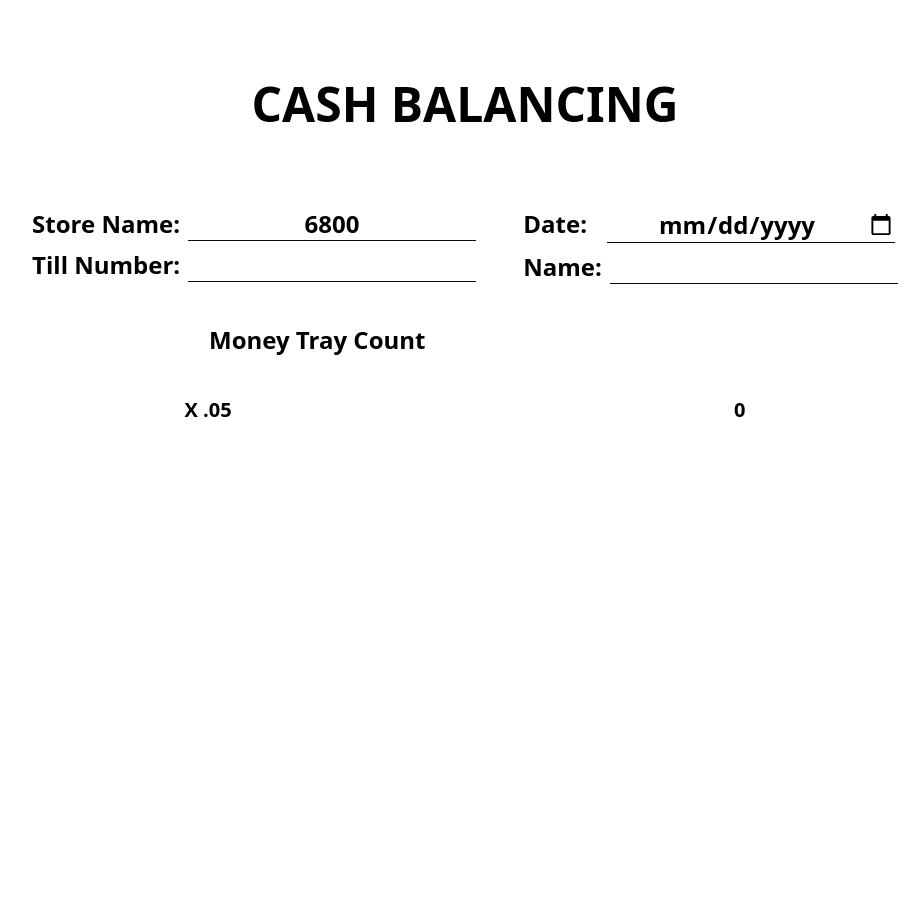
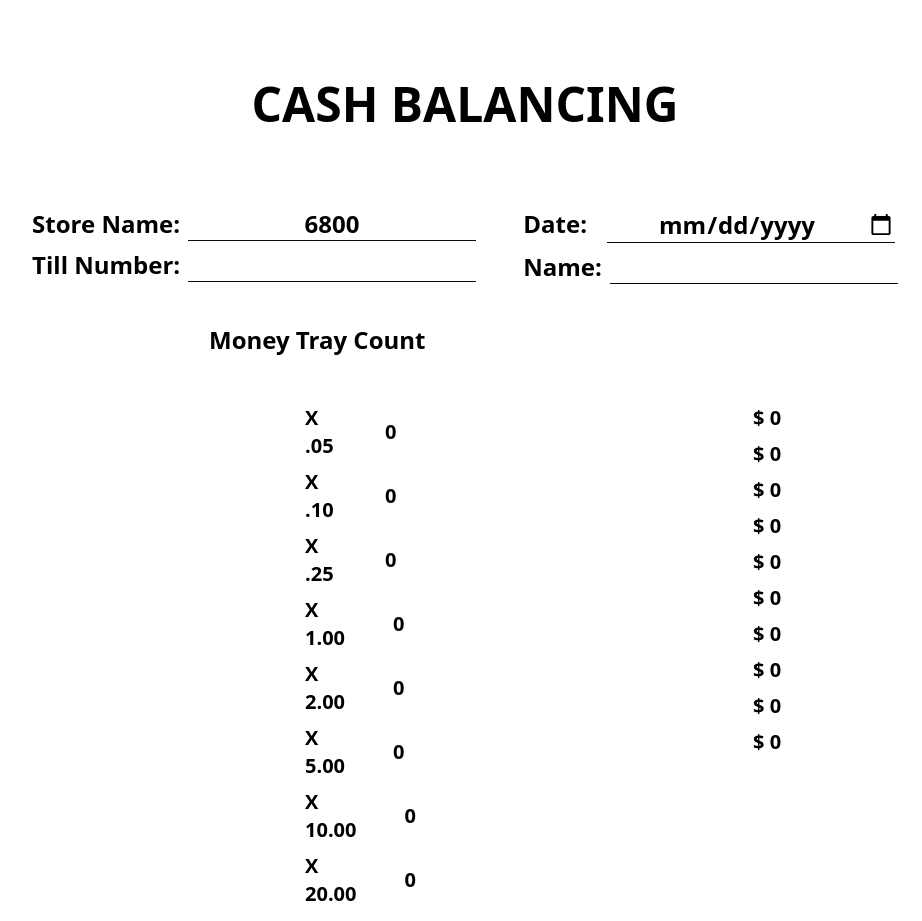
Before and after one commit to Terence-A/balance_sheet, a React (Vite) app: page / in a window 1280 px wide. Shown: the top 921 px of the page, without its empty margins (175-1097 px from the left). Before the commit the page ends 800 px from the top, so only its background shows below. Built offline with nearby package versions, Linux system fonts and the light colour scheme.

Commit message:
added tabs for both coin counts and coin totals under the money tray count

```diff
--- a/src/components/CashCounts.jsx
+++ b/src/components/CashCounts.jsx
@@ -1,5 +1,6 @@
 import { useState } from "react";
 import CoinTab from "./CoinTab";
+import TotalTab from "./totalTab";
 
 const CashCounts = () => {
   const [coinCount, setCoinCount] = useState({
@@ -15,37 +16,98 @@ const CashCounts = () => {
     hundreds: 0,
   });
 
-  let totalCoin = coinCount.nickels * 0.05;
+  //   let totalCoin = coinCount.nickels * 0.05;
 
-  const handleChange = ({ inputIdentifier, newValue }) => {
-    setCoinCount = (prevCoinCount) => {
+  const handleChange = (inputIdentifier, newValue) => {
+    setCoinCount((prevCoinCount) => {
       return {
         ...prevCoinCount,
         [inputIdentifier]: +newValue,
       };
-    };
+    });
   };
   return (
     <section className="mt-10">
-      <header className="ml-56 text-2xl font-semibold mb-10">
+      <header className="ml-56 text-2xl font-extrabold mb-10">
         Money Tray Count
       </header>
-      <div className="flex justify-evenly text-xl font-semibold">
-        <div>
+      <div className="flex justify-around text-xl font-semibold w-[80%]  mx-auto ">
+        <div className="w-[50%]  pl-56 ">
           <ol>
             <CoinTab
               coinTitle="X .05"
               coinName="nickels"
-              coinValue={coinCount.nickels}
+              coinAmount={coinCount.nickels}
+              handleChange={handleChange}
+            />
+            <CoinTab
+              coinTitle="X .10"
+              coinName="dimes"
+              coinAmount={coinCount.dimes}
+              handleChange={handleChange}
+            />
+            <CoinTab
+              coinTitle="X .25"
+              coinName="quarters"
+              coinAmount={coinCount.quarters}
+              handleChange={handleChange}
+            />
+            <CoinTab
+              coinTitle="X 1.00"
+              coinName="loonies"
+              coinAmount={coinCount.loonies}
+              handleChange={handleChange}
+            />
+            <CoinTab
+              coinTitle="X 2.00"
+              coinName="toonies"
+              coinAmount={coinCount.toonies}
+              handleChange={handleChange}
+            />
+            <CoinTab
+              coinTitle="X 5.00"
+              coinName="fives"
+              coinAmount={coinCount.fives}
+              handleChange={handleChange}
+            />
+            <CoinTab
+              coinTitle="X 10.00"
+              coinName="tens"
+              coinAmount={coinCount.tens}
+              handleChange={handleChange}
+            />
+            <CoinTab
+              coinTitle="X 20.00"
+              coinName="twenties"
+              coinAmount={coinCount.twenties}
+              handleChange={handleChange}
+            />
+            <CoinTab
+              coinTitle="X 50.00"
+              coinName="fifties"
+              coinAmount={coinCount.fifties}
+              handleChange={handleChange}
+            />
+            <CoinTab
+              coinTitle="X 100.00"
+              coinName="hundreds"
+              coinAmount={coinCount.hundreds}
               handleChange={handleChange}
             />
           </ol>
         </div>
-        <div>
+        <div className="w-[50%] pl-72 ">
           <ol>
-            <li>
-              <p>{coinCount.nickels}</p>
-            </li>
+            <TotalTab total={coinCount.nickels} />
+            <TotalTab total={coinCount.dimes} />
+            <TotalTab total={coinCount.quarters} />
+            <TotalTab total={coinCount.loonies} />
+            <TotalTab total={coinCount.toonies} />
+            <TotalTab total={coinCount.fives} />
+            <TotalTab total={coinCount.tens} />
+            <TotalTab total={coinCount.twenties} />
+            <TotalTab total={coinCount.fifties} />
+            <TotalTab total={coinCount.hundreds} />
           </ol>
         </div>
       </div>
--- a/src/components/CoinTab.jsx
+++ b/src/components/CoinTab.jsx
@@ -1,17 +1,18 @@
-const CoinTab = ({ coinTitle, coinAmount, setCoinCount }) => {
+const CoinTab = ({ coinTitle, coinAmount, coinName, handleChange }) => {
   const handleFocus = (e) => {
     e.target.select();
   };
 
   return (
     <li>
-      <p>
+      <p className="flex my-2 gap-2 ">
         <label className="w-20">{coinTitle}</label>
         <input
           type="number"
           value={coinAmount}
           onChange={(e) => handleChange(coinName, e.target.value)}
           onFocus={handleFocus}
+          className="w-20 ml-10  font-bold"
         />
       </p>
     </li>
--- /dev/null
+++ b/src/components/TotalTab.jsx
@@ -0,0 +1,11 @@
+const TotalTab = ({ total }) => {
+  return (
+    <li className="my-2 ">
+      <p>
+        $ <span className="font-bold">{total}</span>
+      </p>
+    </li>
+  );
+};
+
+export default TotalTab;
--- a/src/components/UserInfo.jsx
+++ b/src/components/UserInfo.jsx
@@ -3,11 +3,11 @@ const UserInfo = () => {
     <section className="flex justify-evenly text-2xl font-semibold">
       <div className="flex flex-col gap-2">
         <div className="flex gap-2">
-          <h2>Store Name: </h2>
+          <h2 className="font-bold">Store Name: </h2>
           <p className=" border-b border-b-stone-950 w-72 text-center ">6800</p>
         </div>
         <p className="flex gap-2">
-          <label>Till Number:</label>
+          <label className="font-bold">Till Number:</label>
           <input
             type="number"
             className=" border-b border-b-stone-950 w-72 text-center "
@@ -16,7 +16,7 @@ const UserInfo = () => {
       </div>
       <div className="flex flex-col gap-2  ">
         <p className=" flex gap-5 ">
-          <label>Date: </label>
+          <label className="font-bold">Date: </label>
           <input
             className="w-72 text-center border-b border-b-stone-950"
             type="date"
@@ -24,7 +24,7 @@ const UserInfo = () => {
         </p>
 
         <p className="flex gap-2">
-          <label>Name: </label>
+          <label className="font-bold">Name: </label>
           <input
             className="w-72 text-center border-b border-b-stone-950"
             type="text"
```
